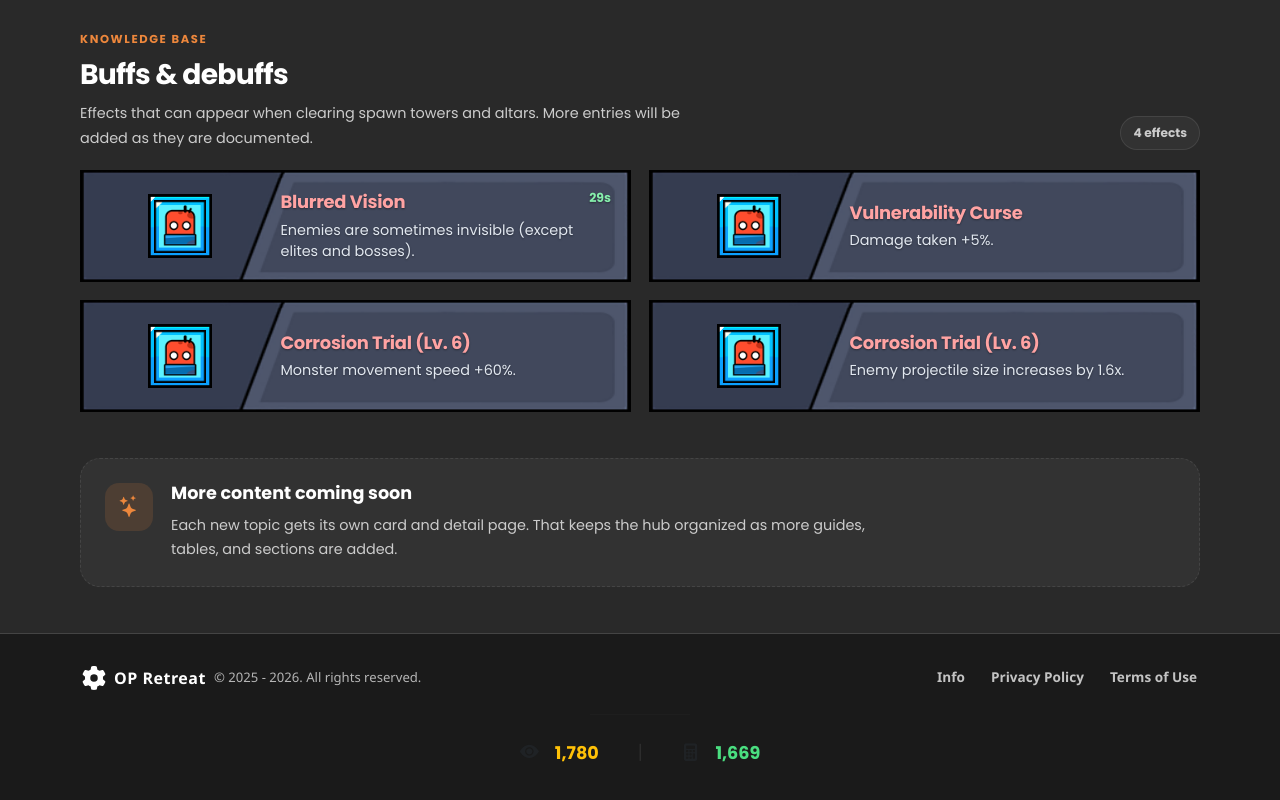
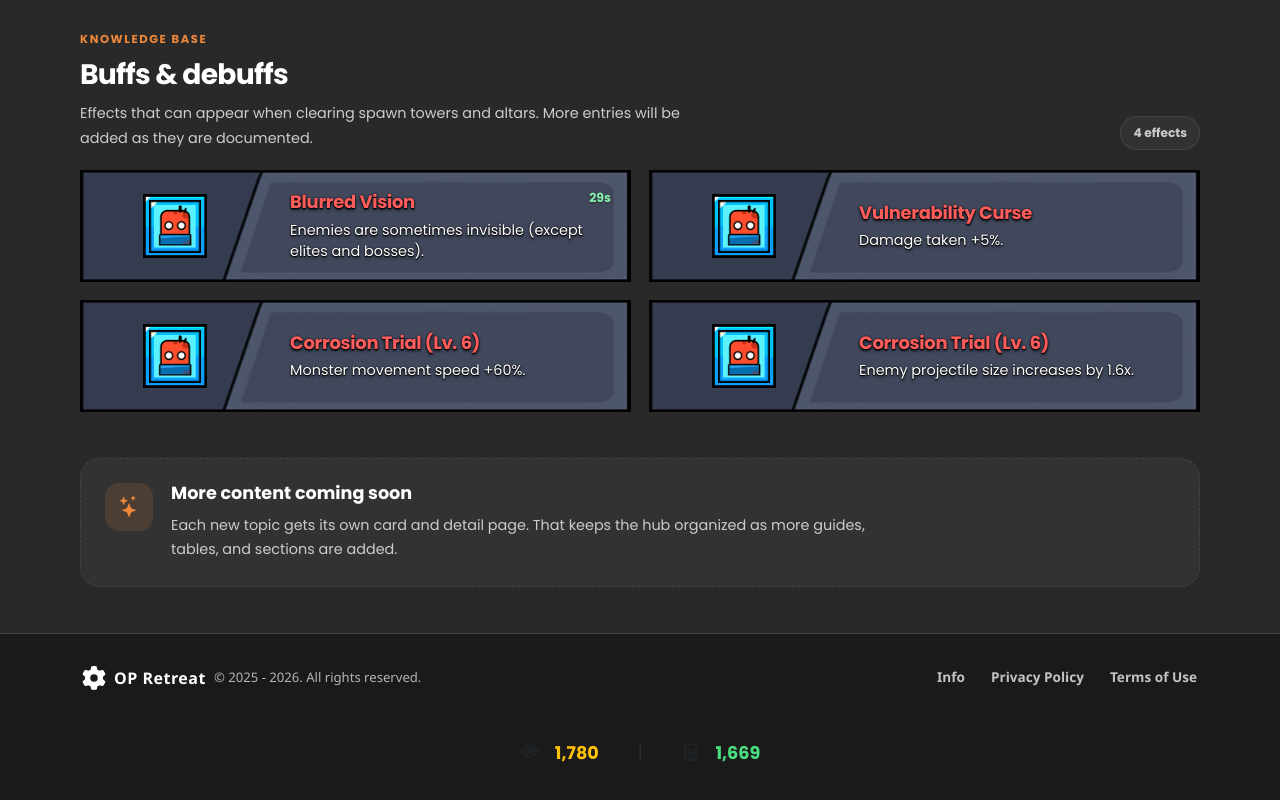
Before and after one commit to codigoerick/op-retreat-calculator, a Next.js app: page /en/info in a window 1280 px wide. Shown: the part 849-1649 px from the top of the page. Built offline with nearby package versions, Linux system fonts and the light colour scheme; no server answers; the database is empty.

Commit message:
style: refine buff card layout and text

```diff
--- a/src/components/buffs/buffs.module.css
+++ b/src/components/buffs/buffs.module.css
@@ -13,8 +13,8 @@
 .card {
   position: relative;
   display: grid;
-  grid-template-columns: 34% minmax(0, 1fr);
-  column-gap: 12px;
+  grid-template-columns: 32% minmax(0, 1fr);
+  column-gap: 14px;
   align-items: center;
   min-height: 112px;
   padding: 16px 20px 16px 12px;
@@ -46,6 +46,7 @@
 
 .body {
   min-width: 0;
+  padding-left: 18px;
 }
 
 .titleRow {
@@ -58,12 +59,15 @@
 
 .title {
   margin: 0;
-  color: #ffa3a3;
+  color: #ff5c5c;
   font-size: clamp(0.98rem, 1.8vw, 1.12rem);
-  font-weight: 700;
+  font-weight: 800;
   letter-spacing: -0.015em;
   line-height: 1.25;
-  text-shadow: 0 1px 2px rgba(0, 0, 0, 0.42);
+  text-shadow:
+    0 1px 0 rgba(0, 0, 0, 0.95),
+    0 2px 3px rgba(0, 0, 0, 0.85),
+    0 0 2px rgba(0, 0, 0, 0.9);
 }
 
 .buff .title {
@@ -81,10 +85,13 @@
 
 .description {
   margin: 6px 0 0;
-  color: #e2e8f0;
+  color: #ffffff;
   font-size: clamp(0.8rem, 1.5vw, 0.9rem);
   line-height: 1.45;
-  text-shadow: 0 1px 2px rgba(0, 0, 0, 0.35);
+  text-shadow:
+    0 1px 0 rgba(0, 0, 0, 0.95),
+    0 2px 3px rgba(0, 0, 0, 0.75),
+    0 0 2px rgba(0, 0, 0, 0.8);
 }
 
 @media (max-width: 640px) {
```
Also changed, not shown: public/assets/images/buff/DamageMeterItemBG.png.
